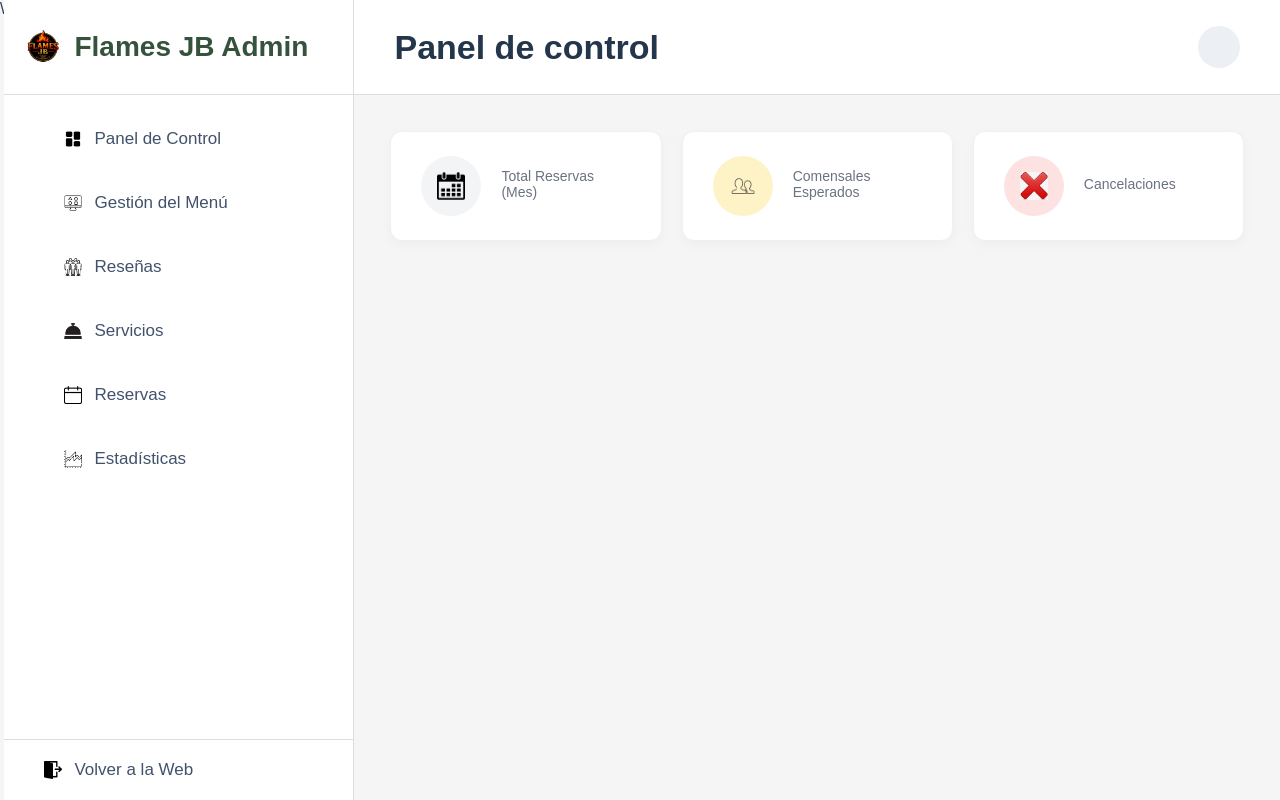
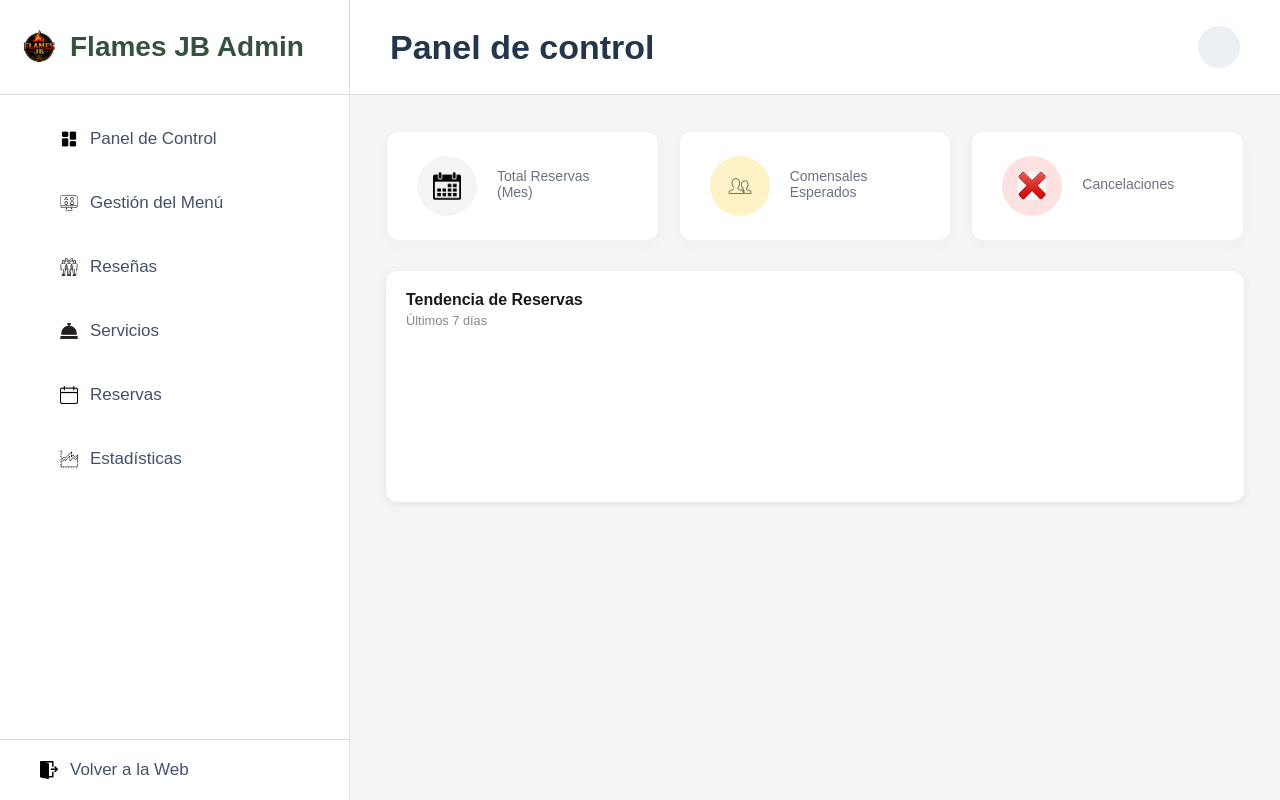
Before and after one commit to matiasnata/proyecto_final, a Flask app: template frontend/templates/admin_panel_de_control.html in a window 1280 px wide. Run offline with Flask 3, Linux system fonts and the light colour scheme; the template is opened without the code that fills it, so the values that code supplies are empty; a map, chart or similar area stays blank.

Commit message:
conecto back y front en la seccion de panel de control del administrador, tambien a~nado un endpoint de parte del back necesario para el grafico del front

```diff
--- a/backend/app.py
+++ b/backend/app.py
@@ -1,4 +1,5 @@
 from flask import Flask
+from flask_cors import CORS
 from routes.menu import menu_bp
 from routes.reservas import reservas_bp
 from routes.panel_control_dashboard import dashboard_bp
@@ -6,6 +7,7 @@ from routes.servicios_extra import servicios_extra_bp
 from routes.reseñas import reseñas_bp
 
 app = Flask(__name__)
+CORS(app)
 
 app.register_blueprint(menu_bp)
 app.register_blueprint(reservas_bp)
--- a/backend/database/conexion.py
+++ b/backend/database/conexion.py
@@ -4,11 +4,11 @@ def get_connection():
     try:
         connection = mysql.connector.connect(
             host = 'localhost',
-            user = '',
-            password ='',
-            database = '',
+            user = 'root',
+            password ='1234',
+            database = 'restaurante',
         )
         return connection
-    except mysql.connector.Error as e:
+    except Exception as e:
         print(f'Error al conectar a la base de datos: {e}')
         return None
--- a/backend/routes/panel_control_dashboard.py
+++ b/backend/routes/panel_control_dashboard.py
@@ -1,6 +1,6 @@
 from flask import jsonify, Blueprint, render_template, request
 from database.conexion import get_connection
-from datetime import datetime
+from datetime import datetime, timedelta
 
 dashboard_bp = Blueprint("dashboard", __name__)
 
@@ -129,3 +129,58 @@ def obtener_promedio_reseñas():
             cursor.close()
         if conn:
             conn.close()
+
+
+@dashboard_bp.route('/dashboard/reservas-semana', methods=["GET"])
+def obtener_reservas_semana():
+    conn = None
+    cursor = None
+    try:
+        conn = get_connection()
+        cursor = conn.cursor(dictionary=True)
+
+        query = """
+            SELECT
+                DAYOFWEEK(fecha) as dia_numero,
+                DATE(fecha) as fecha,
+                COUNT(*) as reservas
+            FROM reservas
+            WHERE fecha >= DATE_SUB(CURDATE(), INTERVAL 6 DAY)
+            AND estado_reserva != 'cancelada'
+            GROUP BY DATE(fecha), DAYOFWEEK(fecha)
+            ORDER BY fecha ASC
+        """
+
+        cursor.execute(query)
+        resultado = cursor.fetchall()
+
+        dias_map = {1: "Dom", 2: "Lun", 3: "Mar", 4: "Mié", 5: "Jue", 6: "Vie", 7: "Sáb"}
+
+        data = [
+            {
+                "dia": dias_map.get(row["dia_numero"], "?"),
+                "reservas": row["reservas"]
+            }
+            for row in resultado
+        ]
+
+        return jsonify({
+            "message": "Reservas de los últimos 7 días obtenidas con éxito",
+            "data": data
+        }), 200
+
+    except Exception as e:
+        return jsonify({
+            "errors": [{
+                "code": "500",
+                "message": "Error al obtener reservas semanales",
+                "level": "error",
+                "description": f"Error interno del servidor: {e}"
+            }]
+        }), 500
+
+    finally:
+        if cursor:
+            cursor.close()
+        if conn:
+            conn.close()
--- a/frontend/routes/reservas.py
+++ b/frontend/routes/reservas.py
@@ -1,5 +1,3 @@
 from flask import Blueprint, request, jsonify, render_template, redirect, url_for
 
-return redirect(url_for('inicio.inicio'))
-
 reservas_bp = Blueprint("reservas", __name__)
--- a/frontend/static/css/admin-panel.css
+++ b/frontend/static/css/admin-panel.css
@@ -107,3 +107,27 @@
 .icono-canceladas {
     background-color: #fee2e2;
 }
+
+#graficoReservas {
+    max-height: 250px;
+}
+.grafico-header h3 {
+    font-size: 1rem;
+    font-weight: 600;
+    color: #1a1a1a;
+    margin: 0;
+}
+
+.grafico-header p {
+    font-size: 0.8rem;
+    color: #888;
+    margin: 4px 0 0 0;
+}
+
+.contenedor-grafico {
+    background-color: #ffffff;
+    border-radius: 12px;
+    padding: 20px;
+    box-shadow: 0 2px 8px rgba(0, 0, 0, 0.08);
+    margin-top: 20px;
+}
--- a/frontend/templates/admin_panel_de_control.html
+++ b/frontend/templates/admin_panel_de_control.html
@@ -30,14 +30,80 @@
 
     <div class="metrica">
         <div class="icono-canceladas">
-           <img src="{{ url_for('static', filename='Imagenes/cancelacion.png') }}" alt="Icono Cancelado">
+            <img src="{{ url_for('static', filename='Imagenes/cancelacion.png') }}" alt="Icono Cancelado">
         </div>
         <div class="contenido-metrica">
             <p class="titulo-metrica">Cancelaciones</p>
             <h2 class="valor-metrica">{{ cancelaciones }}</h2>
         </div>
     </div>
-
 </section>
 
+<section class="contenedor-grafico">
+    <div class="grafico-header">
+        <div>
+            <h3>Tendencia de Reservas</h3>
+            <p>Últimos 7 días</p>
+        </div>
+    </div>
+    <canvas id="graficoReservas"></canvas>
+</section>
 {% endblock %}
+
+{% block scripts %}
+<script>
+    fetch("http://localhost:5001/dashboard/reservas-semana")
+        .then(res => res.json())
+        .then(json => {
+            const data = json.data;
+
+            const labels = data.length > 0 ? data.map(d => d.dia) : ["Lun", "Mar", "Mié", "Jue", "Vie", "Sáb", "Dom"];
+            const valores = data.length > 0 ? data.map(d => d.reservas) : [14, 18, 20, 25, 4, 23, 35];
+
+            const ctx = document.getElementById("graficoReservas").getContext("2d");
+            new Chart(ctx, {
+                type: "line",
+                data: {
+                    labels: labels,
+                    datasets: [{
+                        label: "Reservas",
+                        data: valores,
+                        borderColor: "#2d6a4f",
+                        backgroundColor: "rgba(45, 106, 79, 0.1)",
+                        borderWidth: 2,
+                        pointRadius: 4,
+                        pointHoverRadius: 6,
+                        fill: true,
+                        tension: 0.4
+                    }]
+                },
+                options: {
+                    responsive: true,
+                    plugins: {
+                        legend: { display: false },
+                        tooltip: {
+                            callbacks: {
+                                label: ctx => `reservas : ${ctx.parsed.y}`
+                            }
+                        }
+                    },
+                    scales: {
+                        y: {
+                            beginAtZero: true,
+                            grid: { color: "rgba(0,0,0,0.05)" }
+                        },
+                        x: {
+                            grid: { display: false }
+                        }
+                    },
+                    interaction: {
+                        mode: 'index',
+                        intersect: false
+                    }
+                }
+
+            });
+        })
+        .catch(err => console.error("Error cargando gráfico:", err));
+</script>
+{% endblock %}
--- a/frontend/templates/base_admin.html
+++ b/frontend/templates/base_admin.html
@@ -3,9 +3,10 @@
 <head>
     <meta charset="UTF-8">
     <meta name="viewport" content="width=device-width, initial-scale=1.0">
-    <link rel="stylesheet" href="{{url_for('static', filename='css/admin.css')}}">
+    <link rel="stylesheet" href="{{ url_for('static', filename='css/admin.css') }}">
+    <script src="https://cdn.jsdelivr.net/npm/chart.js"></script><!--extraigo la libreria de js, para el grafico en panel de control-->
     <title>Flames JB Admin</title>
-    {% block estilos%} {% endblock %} <!-- Para agregar estilos a cada seccion -->\
+    {% block estilos%} {% endblock %}
 
 </head>
 <body class="admin-layout">
@@ -22,33 +23,33 @@
     <nav class="links_dashboard">
         <ul>
             <li>
-                <a href="{{ url_for('admin_panel') }}"><img src="{{url_for('static', filename='Imagenes/menu1.png')}}" alt="" class="nav-icon">Panel de Control</a>
+                <a href="{{ url_for('admin.admin') }}"><img src="{{url_for('static', filename='Imagenes/menu1.png')}}" alt="" class="nav-icon">Panel de Control</a>
             </li>
 
             <li>
-                <a href="{{ url_for('gestionar_menu') }}"><img src="{{url_for('static', filename='Imagenes/estadisticas.png')}}" alt="" class="nav-icon">Gestión del Menú</a>
+                <a href="{{ url_for('admin.admin') }}"><img src="{{url_for('static', filename='Imagenes/estadisticas.png')}}" alt="" class="nav-icon">Gestión del Menú</a>
             </li>
 
             <li>
-                <a href="{{ url_for('admin_resenas') }}"><img src="{{url_for('static', filename='Imagenes/star.png')}}" alt="" class="nav-icon">Reseñas</a>
+                <a href="{{ url_for('admin.admin') }}"><img src="{{url_for('static', filename='Imagenes/star.png')}}" alt="" class="nav-icon">Reseñas</a>
             </li>
             <li>
-                <a href="{{ url_for('admin_servicios') }}"><img src="{{url_for('static', filename='Imagenes/servicios.png')}}" alt="" class="nav-icon">Servicios</a>
+                <a href="{{ url_for('admin.admin') }}"><img src="{{url_for('static', filename='Imagenes/servicios.png')}}" alt="" class="nav-icon">Servicios</a>
             </li>
 
             <li>
-                <a href="{{ url_for('admin_reservas') }}"><img src="{{url_for('static', filename='Imagenes/reservas.png')}}" alt="" class="nav-icon">Reservas</a>
+                <a href="{{ url_for('admin.admin') }}"><img src="{{url_for('static', filename='Imagenes/reservas.png')}}" alt="" class="nav-icon">Reservas</a>
             </li>
 
             <li>
-                <a href="{{ url_for('admin_estadisticas') }}"><img src="{{url_for('static', filename='Imagenes/dashboard.png')}}" alt="" class="nav-icon">Estadísticas</a>
+                <a href="{{ url_for('admin.admin') }}"><img src="{{url_for('static', filename='Imagenes/dashboard.png')}}" alt="" class="nav-icon">Estadísticas</a>
             </li>
 
         </ul>
 
     </nav>
     <div class="sidebar-footer">
-        <a href="{{ url_for('inicio') }}"> <img src="{{url_for('static', filename='Imagenes/back.png')}}" alt="" class="nav-icon">Volver a la Web</a>
+        <a href="{{ url_for('inicio.inicio') }}"> <img src="{{url_for('static', filename='Imagenes/back.png')}}" alt="" class="nav-icon">Volver a la Web</a>
     </div>
     </aside>
 
```
Also changed, not shown: frontend/routes/admin.py (+32 -1 lines).
